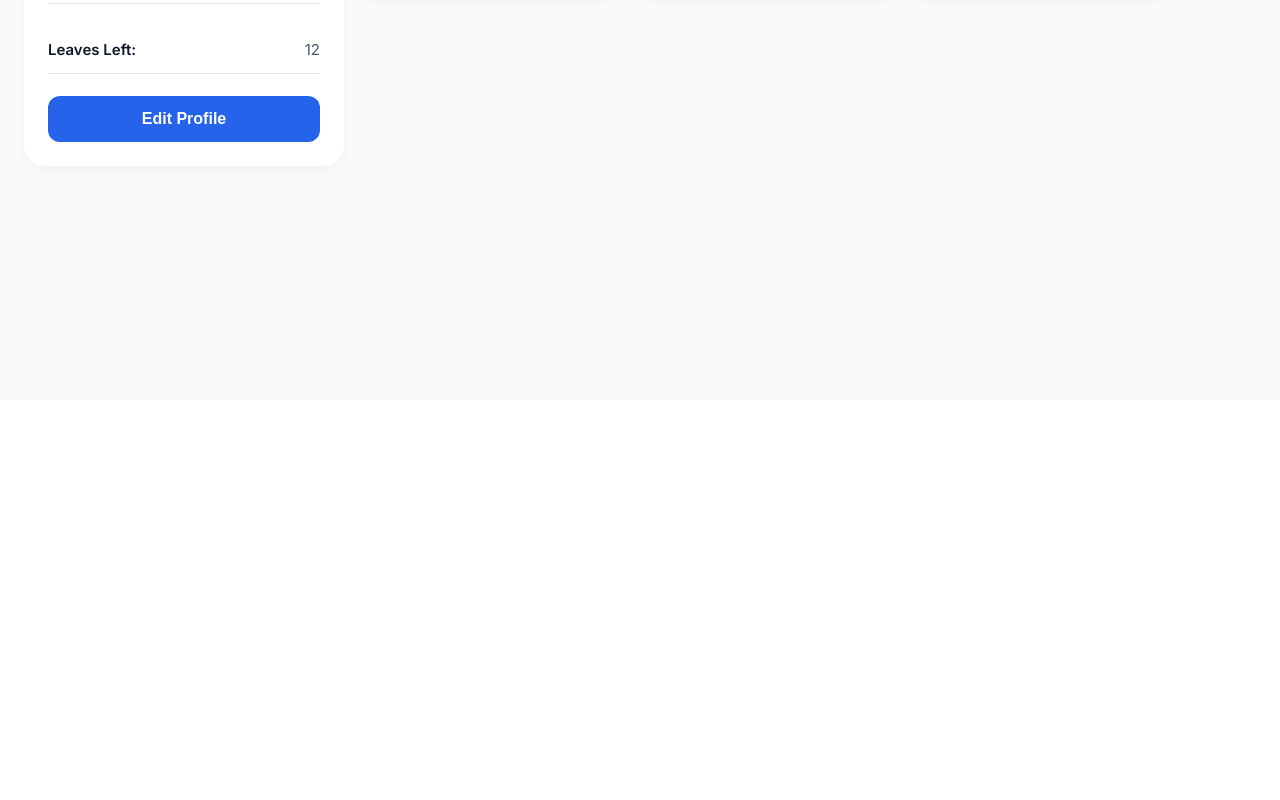
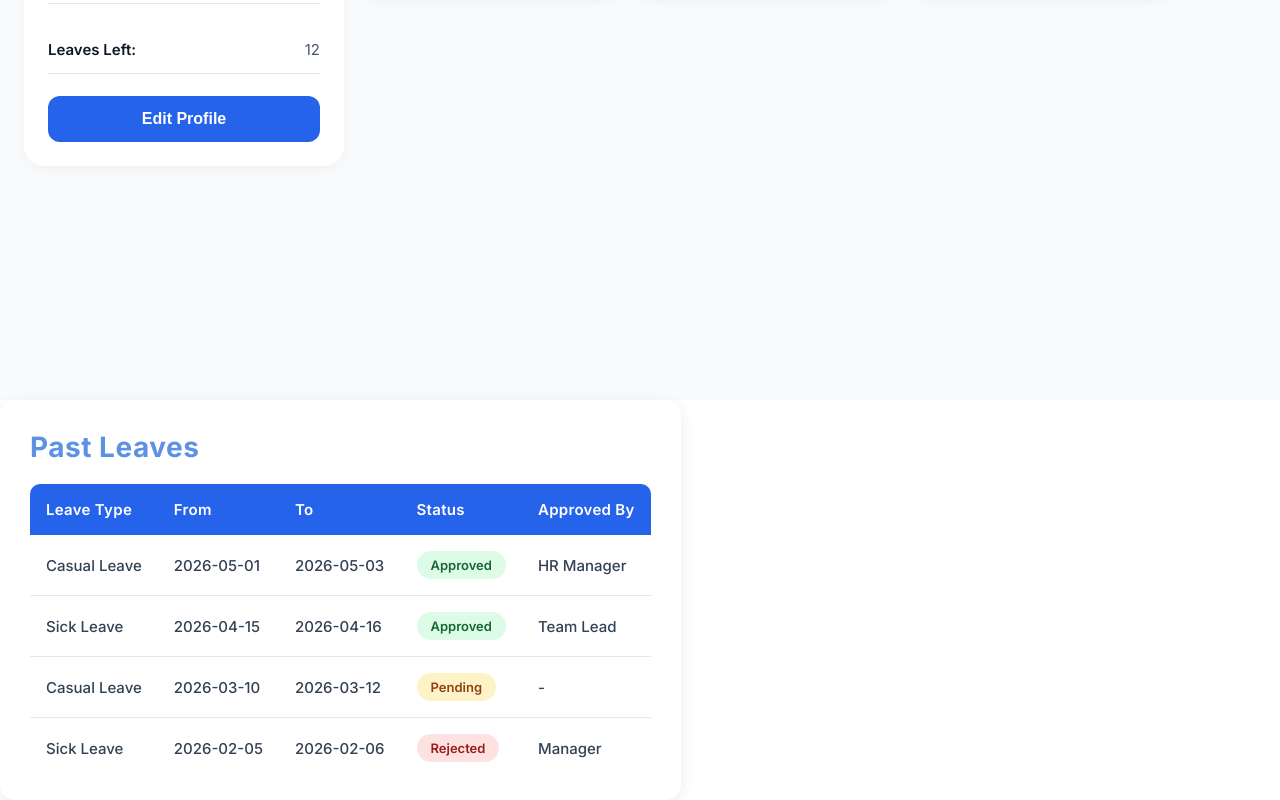
Before and after one commit to bala-119/leave-management, a React (Vite) app in the folder Leave Management/: page / in a window 1280 px wide. Shown: the part 400-1200 px from the top of the page. Before the commit the page ends 800 px from the top, so only its background shows below. Built offline with nearby package versions, Linux system fonts and the light colour scheme.

Commit message:
new conflict partial fix

```diff
--- a/Leave Management/src/App.jsx
+++ b/Leave Management/src/App.jsx
@@ -38,6 +38,7 @@ function App() {
   ];
 
   return (
+    <>
     <div
       style={{
         display: "flex",
@@ -65,8 +66,12 @@ function App() {
           color={leave.color}
           percentage={leave.percentage}
         />
+
       ))}
+
     </div>
+    <PastLeaves/>
+    </>
   );
 }
 
--- a/Leave Management/src/components/PastLeaves.css
+++ b/Leave Management/src/components/PastLeaves.css
@@ -10,7 +10,7 @@
 
   box-shadow: 0 4px 15px rgba(0,0,0,0.08);
 
-  width: 100%;
+  width:fit-content;
 
   height: 400px;
 
```
